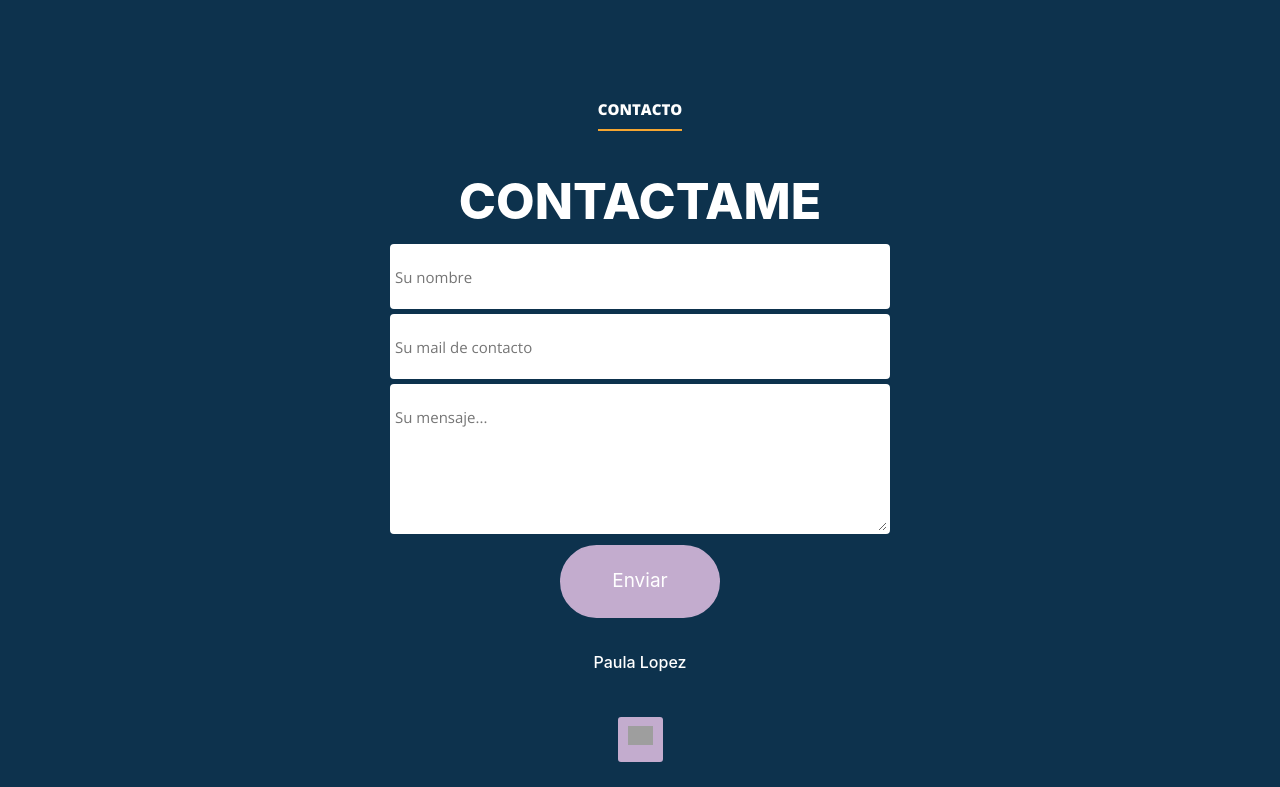
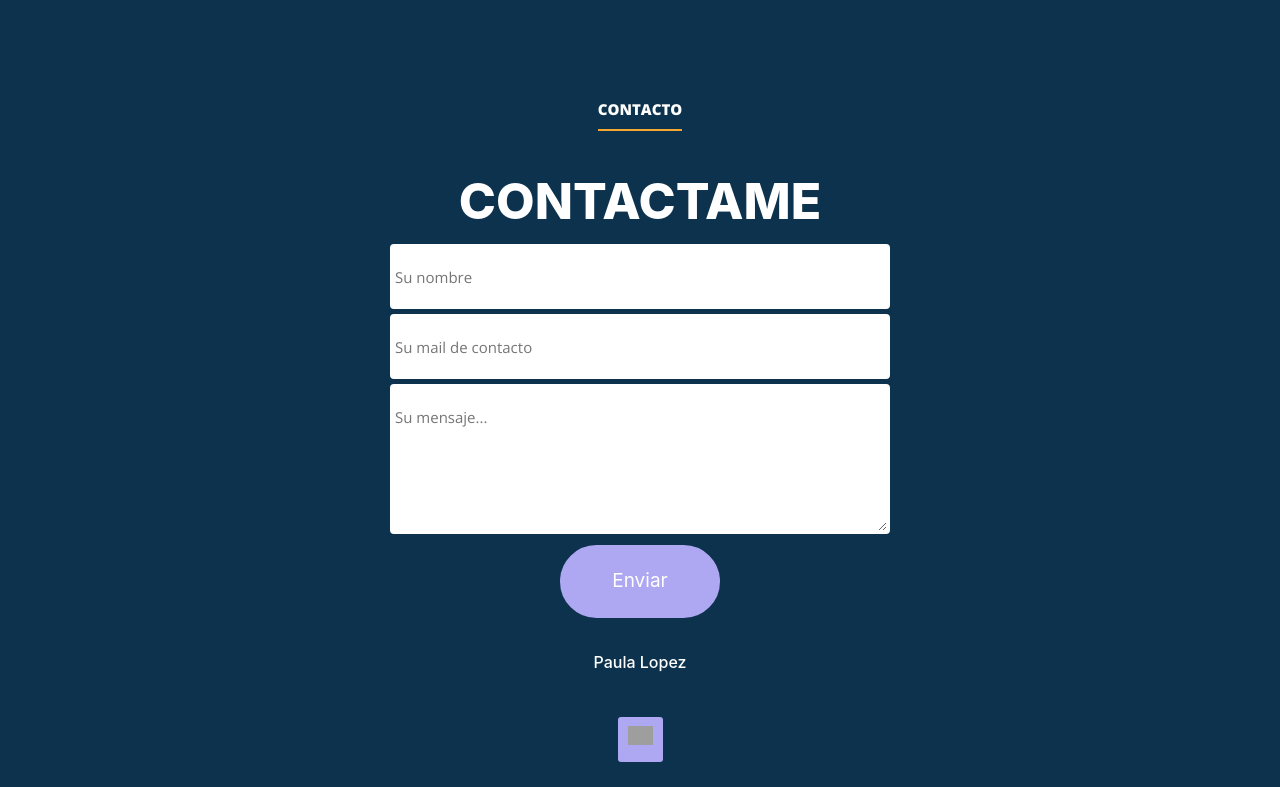
Before and after one commit to valenap/resume-paula-lopez, a plain HTML site: page index.html in a window 1280 px wide. In both pictures the pointer is over the button "Enviar". Shown: the part 1709-2496 px from the top of the page. Drawn offline with nearby package versions, Linux system fonts and the light colour scheme; grey boxes are pictures that could not be loaded.

Commit message:
modifico colores de sobre-mi y botones de contacto

```diff
--- a/estilos.css
+++ b/estilos.css
@@ -234,7 +234,7 @@ img {
 }
 
 .info-sobremi {
-    background-color: #c3acce;
+    background-color: #ada8f1;
     margin-bottom: 0;
 }
 
@@ -336,9 +336,9 @@ textarea {
 .btn.submit:hover {
     padding-right: 50px;
     padding-left: 50px;
-    border-color: #c3acce;
+    border-color: #ada8f1;
     border-radius: 37px;
-    background-color: #c3acce;
+    background-color: #ada8f1;
     color: white;
 }
 
@@ -352,7 +352,7 @@ textarea {
     border-radius: 3px;
     -webkit-transition: background-color 500ms ease;
     transition: background-color 500ms ease;
-    background-color: #c3acce;
+    background-color: #ada8f1;
 }
 
 .menu-button:hover {
```
